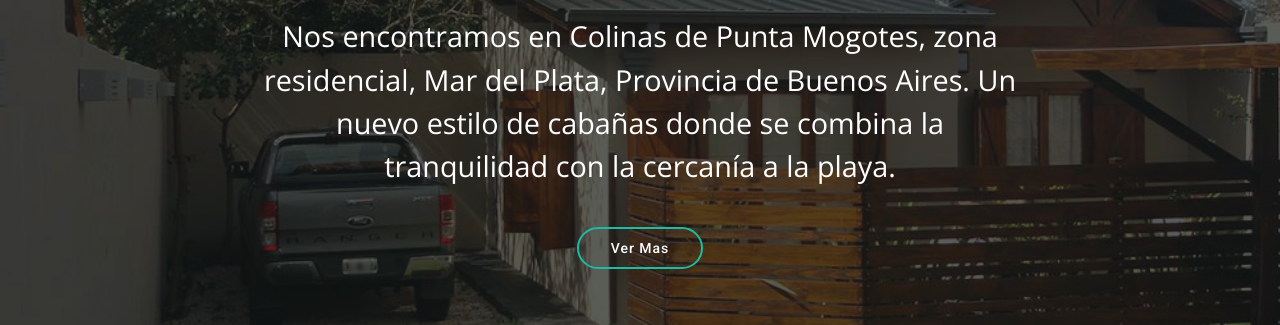
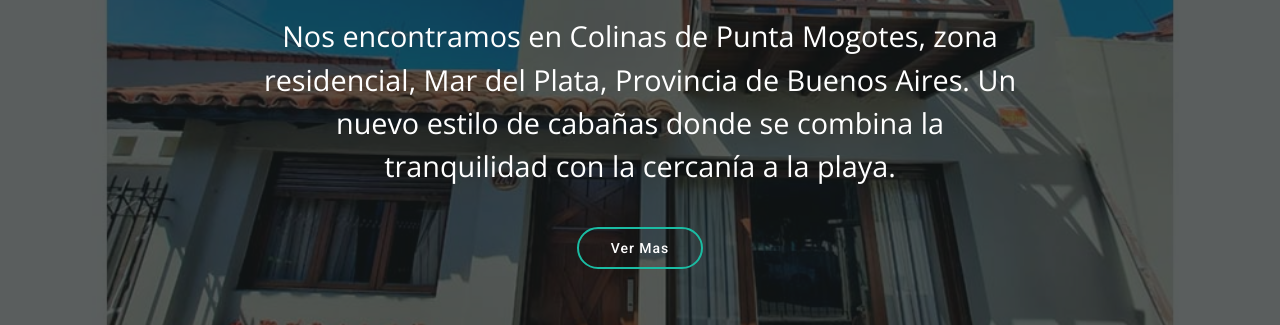
Before and after one commit to tomasbond02/colinas_del_mar, a plain HTML site: page index.html in a window 1280 px wide. Shown: the part 367-692 px from the top of the page. Drawn offline with nearby package versions, Linux system fonts and the light colour scheme.

Commit message:
foto main

```diff
--- a/assets/css/style.css
+++ b/assets/css/style.css
@@ -118,7 +118,7 @@ p {
 }
 
 .main-image{
-  background: url(/assets/img/slaid/2.jpg) no-repeat center center fixed;
+  background: url(/assets/img/slaid/1.jpg) no-repeat center center fixed;
   -webkit-background-size: cover;
   -moz-background-size: cover;
   -o-background-size: cover;
```
